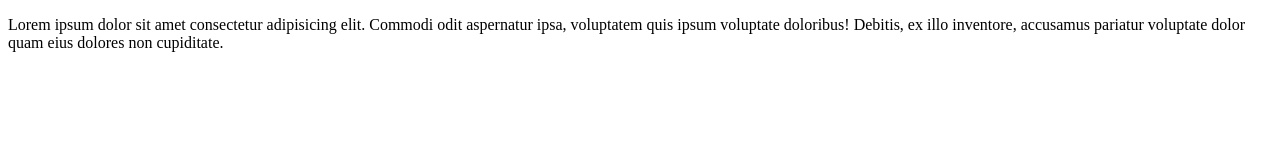
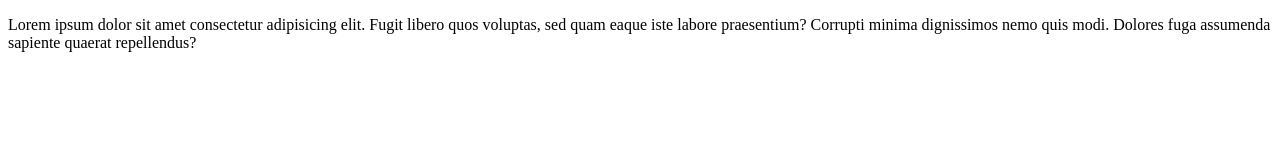
Before and after one commit to Diooverheven/---------------, a plain HTML site: page index.html in a window 1280 px wide. Drawn offline with Linux system fonts and the light colour scheme.

Commit message:
добавили текст

```diff
--- a/index.html
+++ b/index.html
@@ -6,6 +6,6 @@
     <title>Document</title>
 </head>
 <body>
-    <p>Lorem ipsum dolor sit amet consectetur adipisicing elit. Commodi odit aspernatur ipsa, voluptatem quis ipsum voluptate doloribus! Debitis, ex illo inventore, accusamus pariatur voluptate dolor quam eius dolores non cupiditate.</p>
+    <p>Lorem ipsum dolor sit amet consectetur adipisicing elit. Fugit libero quos voluptas, sed quam eaque iste labore praesentium? Corrupti minima dignissimos nemo quis modi. Dolores fuga assumenda sapiente quaerat repellendus?</p>
 </body>
 </html>
```
